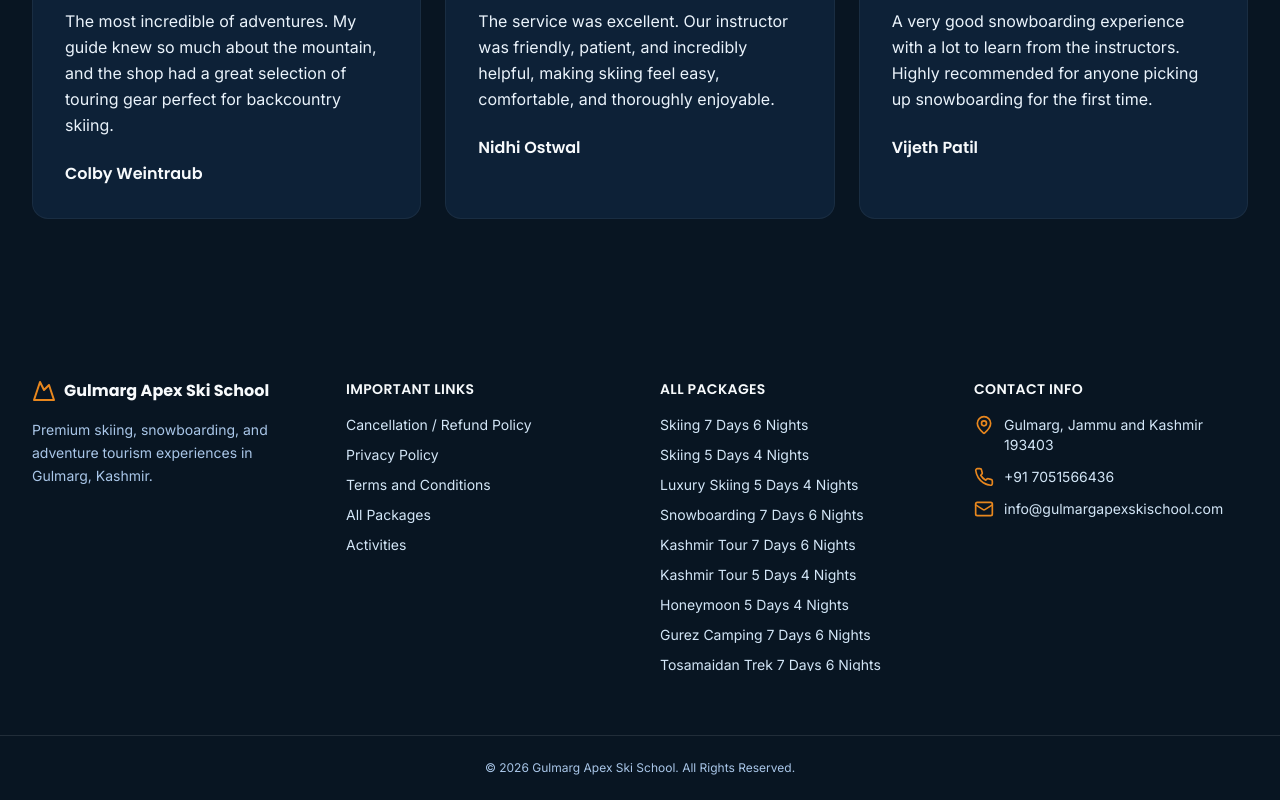
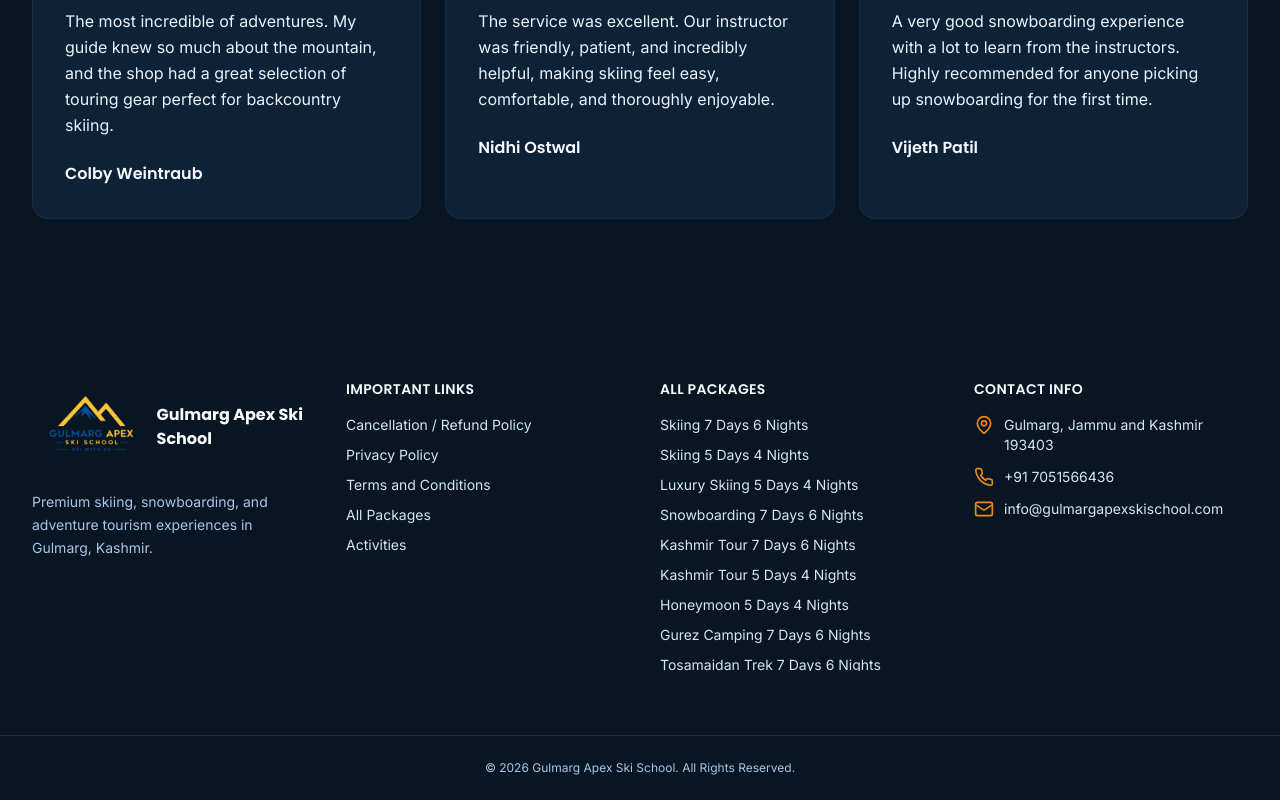
Before and after one commit to javaid14/Gulmarg-Apex-Ski-School, a Next.js app: page / in a window 1280 px wide. Shown: the part 4850-5650 px from the top of the page. Built offline with nearby package versions, Linux system fonts and the light colour scheme.

Commit message:
Add the lib/basePath.js file as helper to add the base path to images

```diff
--- a/components/ActivityCard.js
+++ b/components/ActivityCard.js
@@ -1,6 +1,7 @@
-import Image from 'next/image';
-import Link from 'next/link';
-import { ArrowUpRight } from 'lucide-react';
+import Image from "next/image";
+import Link from "next/link";
+import { ArrowUpRight } from "lucide-react";
+import { withBasePath } from "@/lib/basePath";
 
 export default function ActivityCard({ activity }) {
   return (
@@ -9,7 +10,7 @@ export default function ActivityCard({ activity }) {
       className="group relative flex flex-col overflow-hidden rounded-2xl h-80"
     >
       <Image
-        src={activity.image}
+        src={withBasePath(activity.image)}
         alt={activity.title}
         fill
         className="object-cover group-hover:scale-105 transition-transform duration-500"
@@ -17,8 +18,12 @@ export default function ActivityCard({ activity }) {
       />
       <div className="absolute inset-0 bg-gradient-to-t from-alpine-950/90 via-alpine-950/20 to-transparent" />
       <div className="relative mt-auto p-6">
-        <h3 className="font-display font-semibold text-xl text-snow mb-1">{activity.title}</h3>
-        <p className="text-sm text-ice-200 line-clamp-2 mb-3">{activity.summary}</p>
+        <h3 className="font-display font-semibold text-xl text-snow mb-1">
+          {activity.title}
+        </h3>
+        <p className="text-sm text-ice-200 line-clamp-2 mb-3">
+          {activity.summary}
+        </p>
         <span className="flex items-center gap-1 text-sm font-semibold text-ember-400">
           View Details <ArrowUpRight className="h-4 w-4" />
         </span>
--- a/components/Footer.js
+++ b/components/Footer.js
@@ -1,6 +1,10 @@
+"use client";
+
 import Link from "next/link";
 import { MapPin, Phone, Mail, Mountain } from "lucide-react";
 import { packages, tours, treks } from "@/data/packages";
+import Image from "next/image";
+import { withBasePath } from "@/lib/basePath";
 
 const allLinks = [...packages, ...tours, ...treks];
 
@@ -10,7 +14,19 @@ export default function Footer() {
       <div className="mx-auto max-w-7xl px-6 lg:px-8 py-16 grid grid-cols-1 md:grid-cols-4 gap-10">
         <div>
           <div className="flex items-center gap-2 text-snow mb-4">
-            <Mountain className="h-6 w-6 text-ember-500" />
+            <Link
+              href="/"
+              className="relative flex h-24 w-40 items-center"
+              onClick={() => setOpen(false)}
+            >
+              <Image
+                src={withBasePath("/images/logo/logoblue-amber.png")}
+                alt="Gulmarg Apex Ski School"
+                fill
+                className="px-2"
+                priority
+              />
+            </Link>
             <span className="font-display font-bold">
               Gulmarg Apex Ski School
             </span>
--- a/components/Header.js
+++ b/components/Header.js
@@ -4,6 +4,7 @@ import Link from "next/link";
 import { useState } from "react";
 import Image from "next/image";
 import { Menu, X, Mountain } from "lucide-react";
+import { withBasePath } from "@/lib/basePath";
 
 const NAV_LINKS = [
   { href: "/", label: "Home" },
@@ -26,7 +27,7 @@ export default function Header() {
             onClick={() => setOpen(false)}
           >
             <Image
-              src="/images/logo/logoblue-amber.png"
+              src={withBasePath("/images/logo/logoblue-amber.png")}
               alt="Gulmarg Apex Ski School"
               fill
               className="px-2"
--- a/components/HeroCarousel.js
+++ b/components/HeroCarousel.js
@@ -2,13 +2,14 @@
 
 import { useState, useEffect } from "react";
 import Image from "next/image";
+import { withBasePath } from "@/lib/basePath";
 
 const images = [
-  "/images/hero/hero-1.jpg",
-  "/images/hero/hero-2.jpeg",
-  "/images/hero/hero-3.jpeg",
-  "/images/hero/hero-4.jpg",
-  "/images/hero/hero-5.jpeg",
+  withBasePath("/images/hero/hero-1.jpg"),
+  withBasePath("/images/hero/hero-2.jpeg"),
+  withBasePath("/images/hero/hero-3.jpeg"),
+  withBasePath("/images/hero/hero-4.jpg"),
+  withBasePath("/images/hero/hero-5.jpeg"),
 ];
 
 export default function HeroCarousel({ interval = 5000 }) {
--- a/components/PackageCard.js
+++ b/components/PackageCard.js
@@ -1,6 +1,7 @@
-import Image from 'next/image';
-import Link from 'next/link';
-import { Clock, ArrowUpRight } from 'lucide-react';
+import Image from "next/image";
+import Link from "next/link";
+import { Clock, ArrowUpRight } from "lucide-react";
+import { withBasePath } from "@/lib/basePath";
 
 export default function PackageCard({ pkg }) {
   return (
@@ -10,7 +11,7 @@ export default function PackageCard({ pkg }) {
     >
       <div className="relative h-52 w-full overflow-hidden">
         <Image
-          src={pkg.image}
+          src={withBasePath(pkg.image)}
           alt={pkg.title}
           fill
           className="object-cover group-hover:scale-105 transition-transform duration-500"
@@ -21,13 +22,19 @@ export default function PackageCard({ pkg }) {
         </span>
       </div>
       <div className="flex flex-1 flex-col p-6">
-        <h3 className="font-display font-semibold text-lg text-alpine-950 mb-1.5">{pkg.title}</h3>
+        <h3 className="font-display font-semibold text-lg text-alpine-950 mb-1.5">
+          {pkg.title}
+        </h3>
         <p className="flex items-center gap-1.5 text-sm text-alpine-700/70 mb-3">
           <Clock className="h-4 w-4" /> {pkg.duration}
         </p>
-        <p className="text-sm text-slate-600 leading-relaxed mb-5 line-clamp-2">{pkg.summary}</p>
+        <p className="text-sm text-slate-600 leading-relaxed mb-5 line-clamp-2">
+          {pkg.summary}
+        </p>
         <div className="mt-auto flex items-center justify-between">
-          <span className="font-display font-bold text-alpine-950">{pkg.price}</span>
+          <span className="font-display font-bold text-alpine-950">
+            {pkg.price}
+          </span>
           <span className="flex items-center gap-1 text-sm font-semibold text-ember-600 group-hover:gap-2 transition-all">
             View Details <ArrowUpRight className="h-4 w-4" />
           </span>
--- /dev/null
+++ b/lib/basePath.js
@@ -0,0 +1,8 @@
+export const BASE_PATH =
+  process.env.NODE_ENV === "production" ? "/Gulmarg-Apex-Ski-School" : "";
+
+export function withBasePath(path) {
+  if (!path) return path;
+  if (BASE_PATH !== "" && path.startsWith(BASE_PATH)) return path;
+  return `${BASE_PATH}${path.startsWith("/") ? path : `/${path}`}`;
+}
--- a/next.config.mjs
+++ b/next.config.mjs
@@ -12,6 +12,7 @@ const nextConfig = {
   images: {
     unoptimized: true,
   },
+  trailingSlash: true,
 };
 
 export default nextConfig;
```
